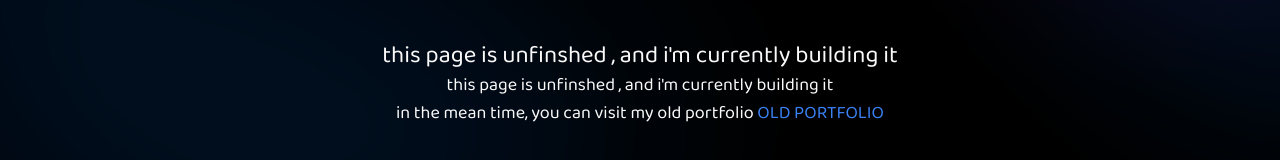
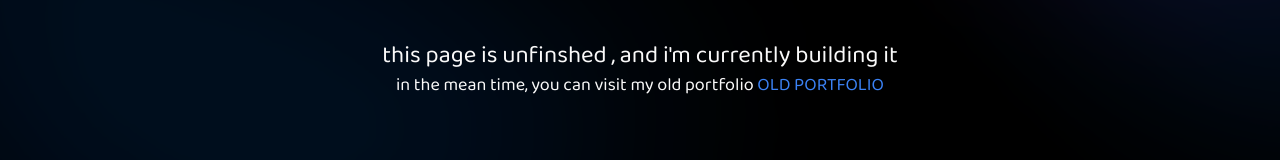
Before and after one commit to cybergaz/cybergaz.me, a Next.js app: page /about in a window 1280 px wide. Shown: the part 522-682 px from the top of the page. Built offline with nearby package versions, Linux system fonts and the light colour scheme.

Commit message:
chore: line clamp

```diff
--- a/app/about/page.tsx
+++ b/app/about/page.tsx
@@ -11,7 +11,6 @@ export default function About() {
             <div className="w-screen h-60"></div>
 
             <div className="text-2xl">this page is unfinshed , and i'm currently building it</div>
-            <div>this page is unfinshed , and i'm currently building it</div>
             <div>in the mean time, you can visit my old portfolio <a className="text-blue-500" href="https://cybergaz.vercel.app" target="_blank">OLD PORTFOLIO</a></div>
         </section>
     );
```
